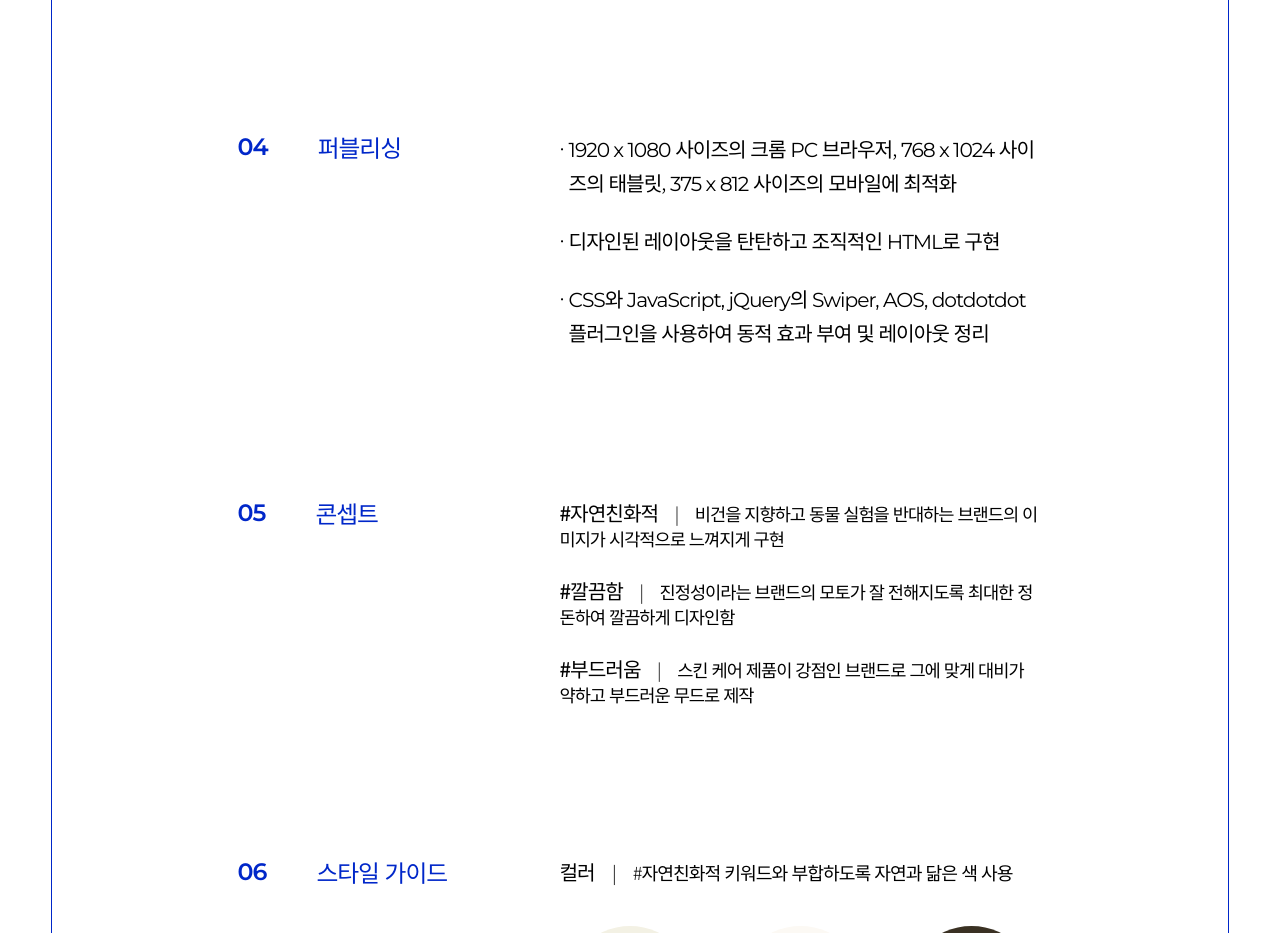
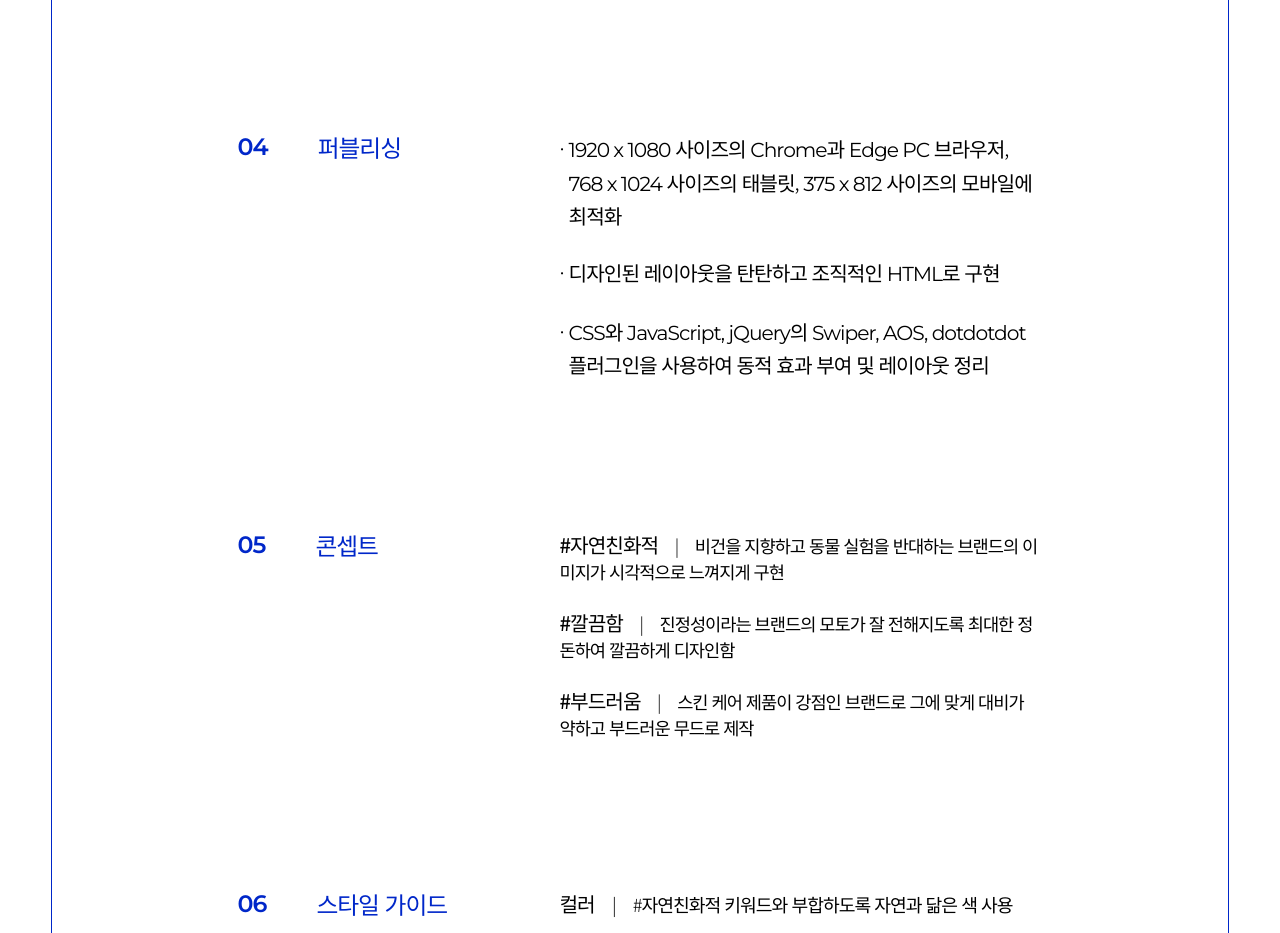
Before and after one commit to absolutelyfullycapable/portfolio, a plain HTML site: page projects/project1.html in a window 1280 px wide. Shown: the part 1420-2353 px from the top of the page. Drawn offline with nearby package versions, Linux system fonts and the light colour scheme; a web font is replaced by a local one.

Commit message:
modify projects HTML

```diff
--- a/projects/project1.html
+++ b/projects/project1.html
@@ -126,7 +126,7 @@
                         <ul>
                             <li>
                                 <p>·</p>
-                                <p><span>1920 x 1080</span> 사이즈의 크롬 <span>PC</span> 브라우저, <span>768 x 1024</span> 사이즈의 태블릿, <span>375 x 812</span> 사이즈의 모바일에 최적화</p>
+                                <p><span>1920 x 1080</span> 사이즈의 <span>Chrome</span>과 <span>Edge PC</span> 브라우저, <span>768 x 1024</span> 사이즈의 태블릿, <span>375 x 812</span> 사이즈의 모바일에 최적화</p>
                             </li>
                             <li>
                                 <p>·</p>
```
Also changed, not shown: projects/project3.html (+1 -1 lines), projects/project4.html (+1 -1 lines), projects/project6.html (+1 -1 lines), projects/project2-1.html (indentation only), projects/project2.html (indentation only), projects/project5.html (indentation only). Lines whose indentation alone changed are shown as unchanged.
